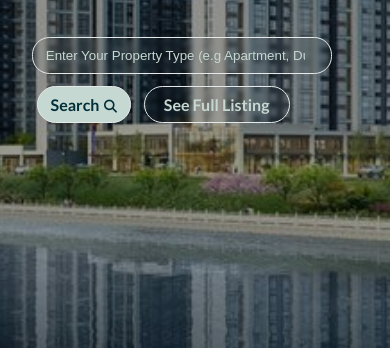
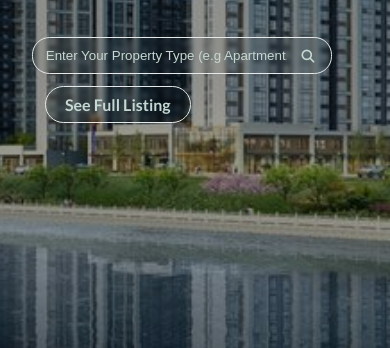
Before and after one commit to devdivine-tech/Prime-Estate, a website: page listing.html in a window 390 px wide. Shown: the part 496-844 px from the top of the page. Drawn offline with nearby package versions, Linux system fonts and the light colour scheme.

Commit message:
Fixed the search bar responsiveness...

```diff
--- a/css/listing.css
+++ b/css/listing.css
@@ -65,9 +65,15 @@
   color: var(--deep-teal);
   padding: 0.5rem;
   padding-inline: 0.8rem;
+  padding-right: 2.5rem;
   min-width: clamp(300px, 30vw, 300px);
   max-width: 390px;
   transition: 0.2s all;
+}
+
+.listing_hero .contents .cta-bar .search .search-bar[type="search"]::-webkit-search-cancel-button {
+  -webkit-appearance: none;
+  appearance: none;
 }
 
 .listing_hero .contents .cta-bar .search .search-bar:hover,
@@ -124,20 +130,24 @@
 }
 
 .listing_hero .contents .cta-bar .search-btn {
-  background-color: var(--light-teal);
+  position: absolute;
+  right: 0.8rem;
+  top: 0.18rem;
+  background-color: transparent;
+  z-index: 1000;
+  padding: 0.3rem;
+  border-radius: 50%;
+  font-weight: 900;
+  color: var(--light-teal);
+}
+
+.listing_hero .contents .cta-bar .search:hover .search-btn,
+.listing_hero .contents .cta-bar .search .search-bar:focus ~ .search-btn {
+  background-color: var(--very-light-teal);
   color: var(--deep-teal);
-  backdrop-filter: blur(2px);
-  padding: 0.5rem;
-  margin-left: 0.3rem;
-  border: 0.1rem var(--very-light-teal) solid;
-  border-radius: 1.8rem;
-  font-weight: 600;
-  padding-inline: 0.8rem;
-  transition: 0.3s all;
 }
 
 .listing_hero .contents .cta-bar .search-btn i {
-  margin-left: 0.1rem;
   font-size: small;
 }
 
--- a/js/listing.js
+++ b/js/listing.js
@@ -51,7 +51,7 @@ document.addEventListener("DOMContentLoaded", function () {
   });
 
   // Filter the main list when the search button is clicked
-  searchButton.addEventListener("click", function (e) {
+  const filterMainList = (e) => {
     const searchTerm = searchBar.value.toLowerCase().trim();
     const searchWords = searchTerm.split(" "); // Split search term into words
 
@@ -80,6 +80,21 @@ document.addEventListener("DOMContentLoaded", function () {
 
     // Hide suggestions after filtering
     suggestions.style.display = "none";
+  }
+
+  searchButton.addEventListener("click", filterMainList);
+  // Add event listener for the Enter key
+  searchBar.addEventListener("keydown", function (e) {
+    if (e.key === "Enter") {
+      e.preventDefault(); // Prevent default behavior
+      filterMainList(); // Call the filter function
+
+      // Scroll to the specific section
+      const targetSection = document.querySelector("#productList"); // Replace with your section's ID or class
+      if (targetSection) {
+        targetSection.scrollIntoView({ behavior: "smooth" }); // Smooth scroll to the section
+      }
+    }
   });
 
   // Reset the main list when the "See Full Listing" link is clicked
--- a/listing.html
+++ b/listing.html
@@ -55,8 +55,8 @@
           <div class="search">
             <input type="search" name="search-bar" class="search-bar" placeholder="Enter Your Property Type (e.g Apartment, Duplex etc)">
             <ul class="suggestions"></ul>
+            <a href="#productList" class="search-btn"><i class="fa-solid fa-magnifying-glass"></i></a>
           </div>
-          <a href="#productList" class="search-btn">Search <i class="fa-solid fa-magnifying-glass"></i></a>
           <a class="full-list" href="#productList">See Full Listing</a>
         </div>
       </article>
@@ -174,7 +174,7 @@
       </article>
       <article class="links_icon">
         <a href="" class="icon" target="_blank"><i class="fa-brands fa-linkedin-in"></i></a>
-        <a href="https://www.instagram.com/devdivine.tech?igsh=YzljYTk1ODg3Zg==" class="icon" target="_blank"><i class="fa-brands fa-instagram"></i></a>
+        <a href="https://www.instagram.com/devdivinetech?igsh=YzljYTk1ODg3Zg==" class="icon" target="_blank"><i class="fa-brands fa-instagram"></i></a>
         <a href="https://wa.me/+2348169383907/" class="icon"><i class="fa-brands fa-whatsapp" target="_blank"></i></a>
         <a href="" class="icon" target="_blank"><i class="fa-brands fa-facebook"></i></a>
       </article>
```
